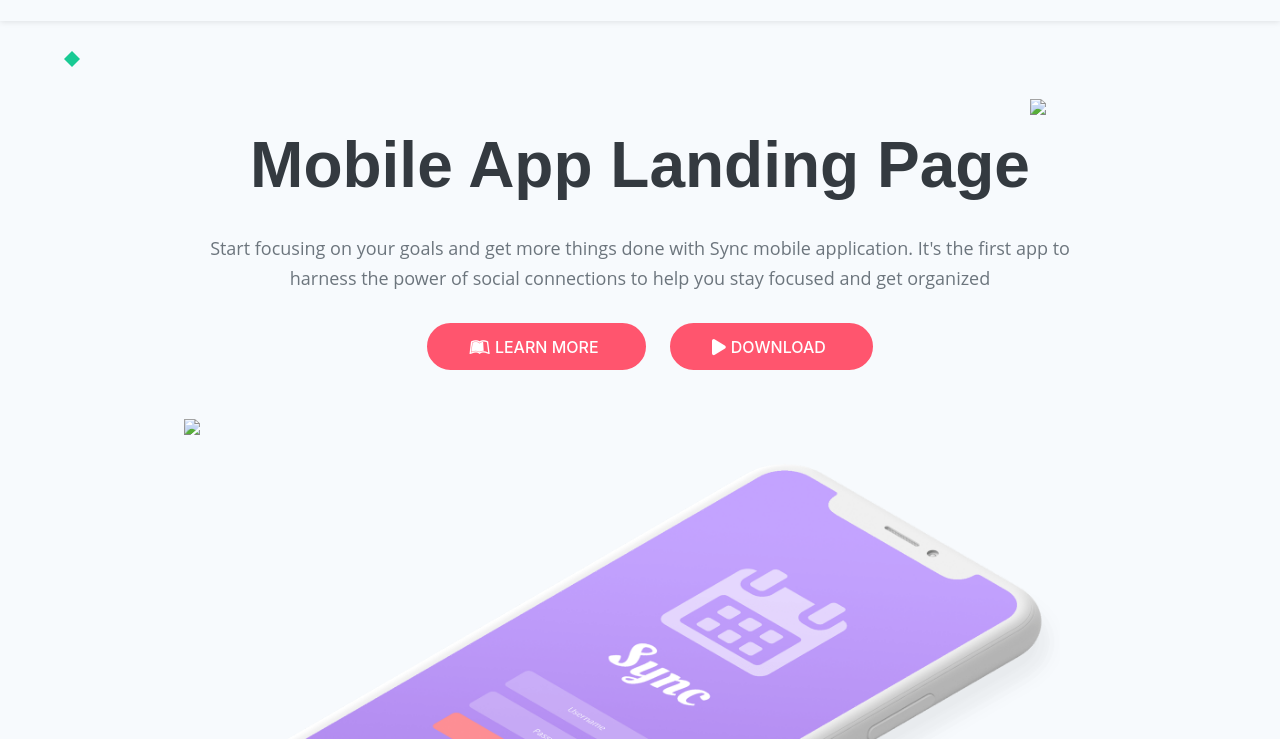
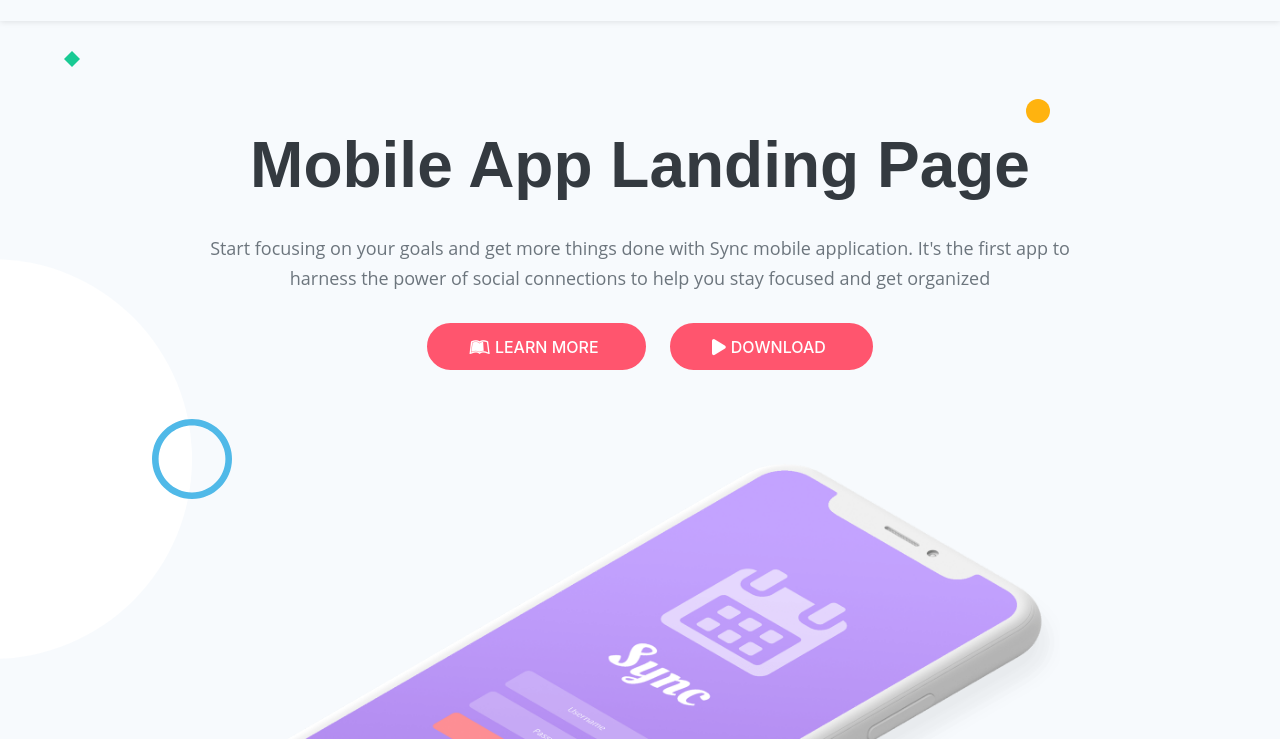
Before and after one commit to EvroHQ/Simple-Landing-Page, a plain HTML site: page index.html in a window 1280 px wide. Shown: the part 61-800 px from the top of the page. Drawn offline with nearby package versions, Linux system fonts and the light colour scheme; the site is published under a folder, as on GitHub Pages, so addresses that start at the root find nothing; a script that the page names is missing.

Commit message:
update images

```diff
--- a/index.html
+++ b/index.html
@@ -54,13 +54,13 @@
         <img src="images/decorative-green-diamond.svg" />
       </div>
       <div class="yellow__circle">
-        <img src="/images/decorative-yellow-circle.svg" />
+        <img src="images/decorative-yellow-circle.svg" />
       </div>
       <div class="left__white__circle">
-        <img src="/images/decorative-white-circle.svg" />
+        <img src="images/decorative-white-circle.svg" />
       </div>
       <div class="left__blue__circle">
-        <img src="/images/decorative-blue-circle.svg" />
+        <img src="images/decorative-blue-circle.svg" />
       </div>
       <div class="container__row">
         <h1>Mobile App Landing Page</h1>
```
